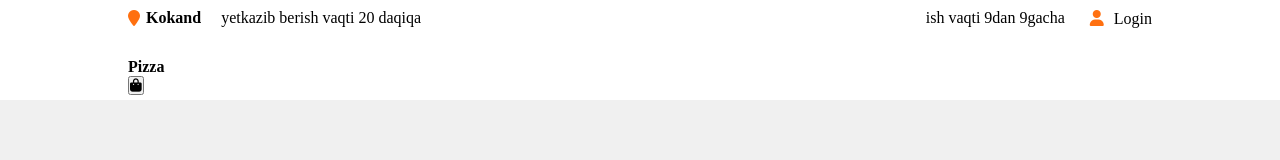
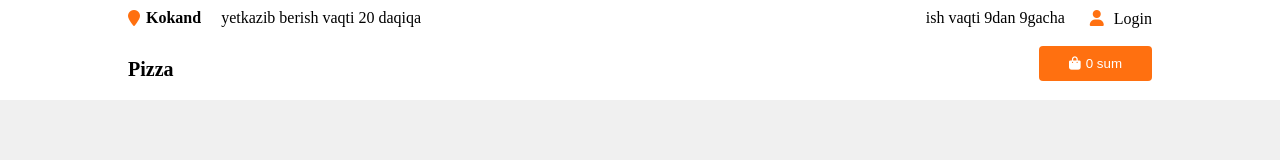
Before and after one commit to mehmonov/pizza_web, a plain HTML site: page index.html in a window 1280 px wide. Drawn offline with Linux system fonts and the light colour scheme.

Commit message:
header and

```diff
--- a/css/main.scss
+++ b/css/main.scss
@@ -2,6 +2,7 @@
     margin:0;
     padding: 0;
 }
+
 
 // variables - > o'zgaruvchilar
 
@@ -9,6 +10,7 @@
 $main-icon-color:#FF7010;
 $bg-color:#F0F0F0;
 $header-word-spacing:40px;
+
 // funksiyalar
 
 @mixin flex-box {
@@ -28,26 +30,29 @@ $header-word-spacing:40px;
 }
 @mixin btn {
     background-color: #FF7010;
-    padding: 10px 20px;
-
+    padding: 10px 30px;
+    border-radius: 4px;
+    color: #fff;
+    display: flex;
+    border: none;
+    flex-wrap: nowrap;
+    justify-content: space-evenly;
+    align-items: baseline;
+    align-content: stretch;
 }
 body{
     background-color: $bg-color;
 
 }
 // header style
-
 header{
-
    width: 100%;
    height: 100px;
    background-color: #fff;
-
    .header__top{
        @include flex-box();
         line-height: 2;
        width: 80%;
-
        margin: 0 auto;
        height: 40%;
        justify-content: space-between;
@@ -58,27 +63,44 @@ header{
         }
        .header-top-left{
             @include header_top__left();
-
             h4,span{
                 margin-right: 20px;
 
             }
-
         }
        .header-top-right{
            @include header_top__right();
 
             p,span{
                 margin-left: 25px;
-
             }
-
        }
 
    }
    .header__bottom{
         width: 80%;
         margin: 0 auto;
+        display: flex;
+        flex-direction: row;
+        flex-wrap: nowrap;
+        align-content: stretch;
+        justify-content: space-between;
+        align-items: flex-end;
+        .header-bottom_left{
+            h4{
+                font-size: 20px;
+            }
+        }
+        button{
+            @include btn();
+            i{
+                padding-right: 5px;
+            }
+        }
+        button:after{
+         content: ' 0 sum';
+
+        }
    }
 
 }
```
Also changed, not shown: css/main.css, 1 other file.
